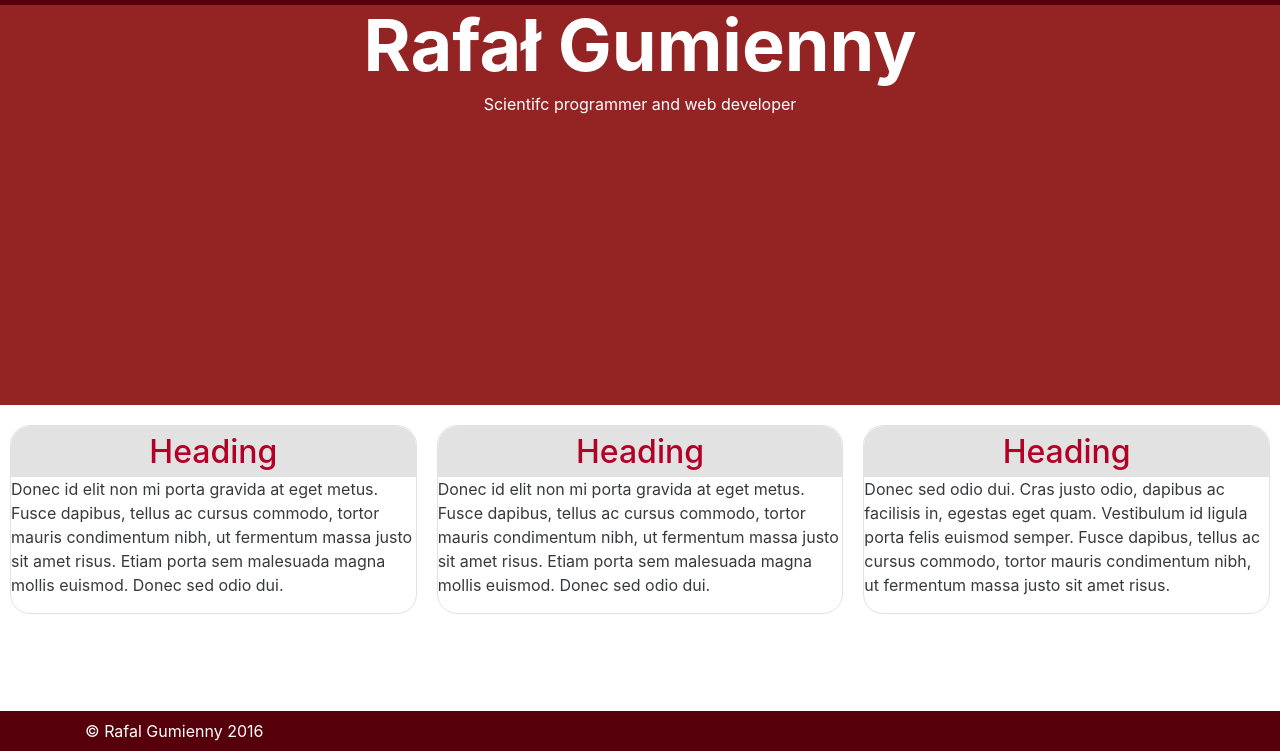
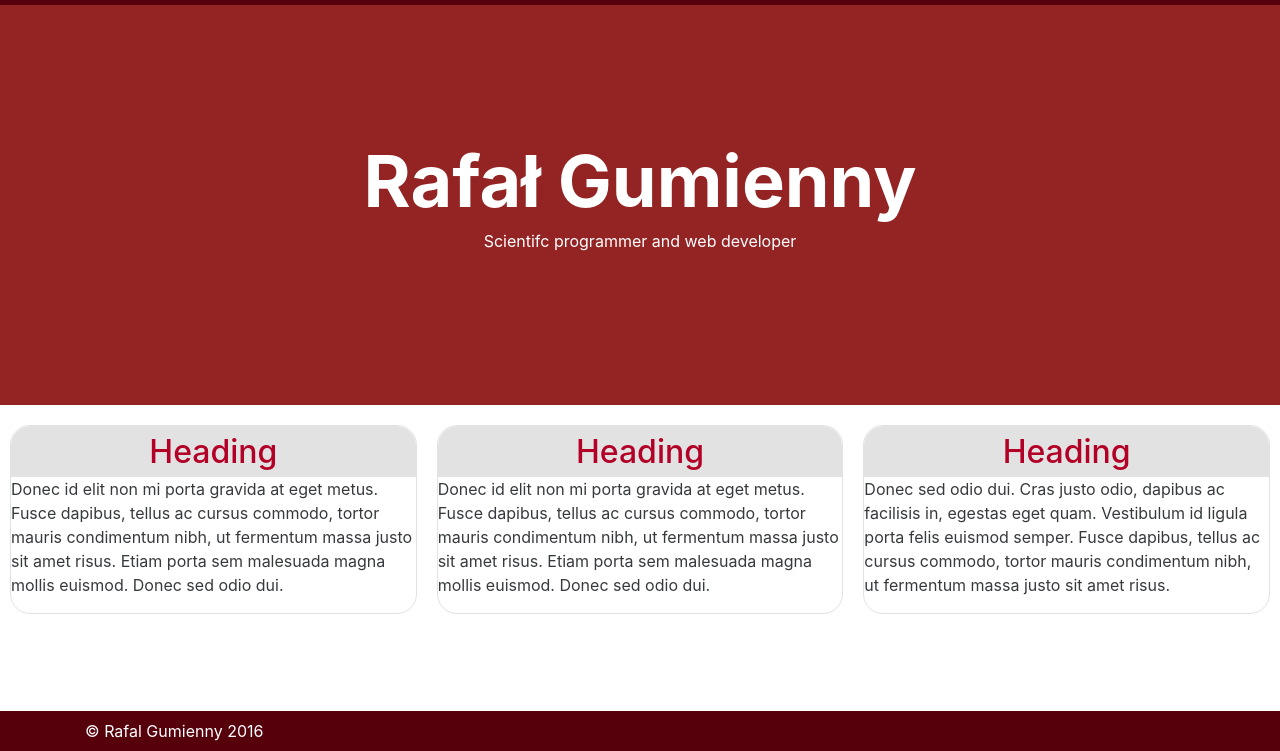
Before and after one commit to guma44/guma44.github.io, a plain HTML site: page index.html in a window 1280 px wide. Shown: the part 49-800 px from the top of the page. Drawn offline with nearby package versions, Linux system fonts and the light colour scheme; a script that the page names is missing.

Commit message:
fix: Display name in the center of jumbotron

```diff
--- a/index.html
+++ b/index.html
@@ -49,7 +49,7 @@
     </nav>
 
 
-    <div class="jumbotron-fluid" style="background-color: #942424;color:white;min-height:400px;text-align:center">
+    <div class="jumbotron-fluid" style="background-color: #942424;color:white;min-height:400px;text-align:center;display:flex;align-items:center;">
         <div class="container">
             <h1 class="display-3" style="font-weight:bold;">Rafał Gumienny</h1>
             <p>Scientifc programmer and web developer</p>
```
